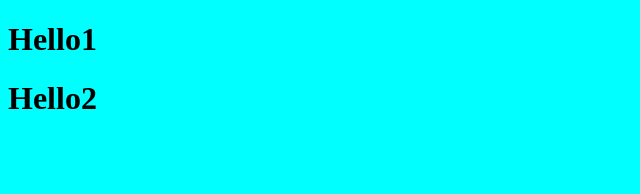
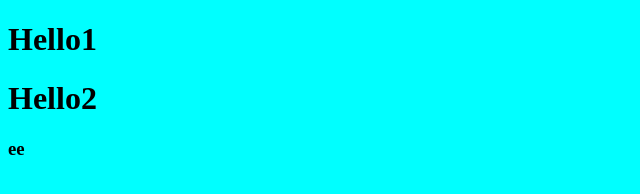
Before and after one commit to gbruunb/frontend-sc, a plain HTML site: page index.html in a window 1280 px wide. Shown: the full height of the page, 0-640 px from the left. Drawn offline with Linux system fonts and the light colour scheme.

Commit message:
add text

```diff
--- a/index.html
+++ b/index.html
@@ -8,5 +8,6 @@
 <body style="background-color: aqua;">
     <h1>Hello1</h1>
     <h1>Hello2</h1>
+    <h3>ee</h3>
 </body>
 </html>
```
